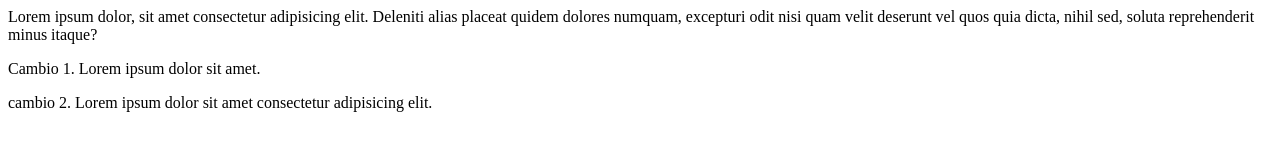
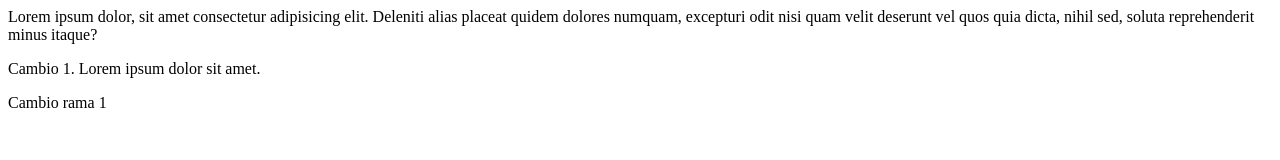
Before and after one commit to elianaarciniegast/Coder-House, a plain HTML site: page index.html in a window 1280 px wide. Drawn offline with Linux system fonts and the light colour scheme.

Commit message:
Se agrega texto rama 1

```diff
--- a/index.html
+++ b/index.html
@@ -9,6 +9,6 @@
 <body>
     Lorem ipsum dolor, sit amet consectetur adipisicing elit. Deleniti alias placeat quidem dolores numquam, excepturi odit nisi quam velit deserunt vel quos quia dicta, nihil sed, soluta reprehenderit minus itaque?
     <p>Cambio 1. Lorem ipsum dolor sit amet.</p>
-    <p>cambio 2. Lorem ipsum dolor sit amet consectetur adipisicing elit.</p>
+    <p>Cambio rama 1</p>
 </body>
 </html>
```
